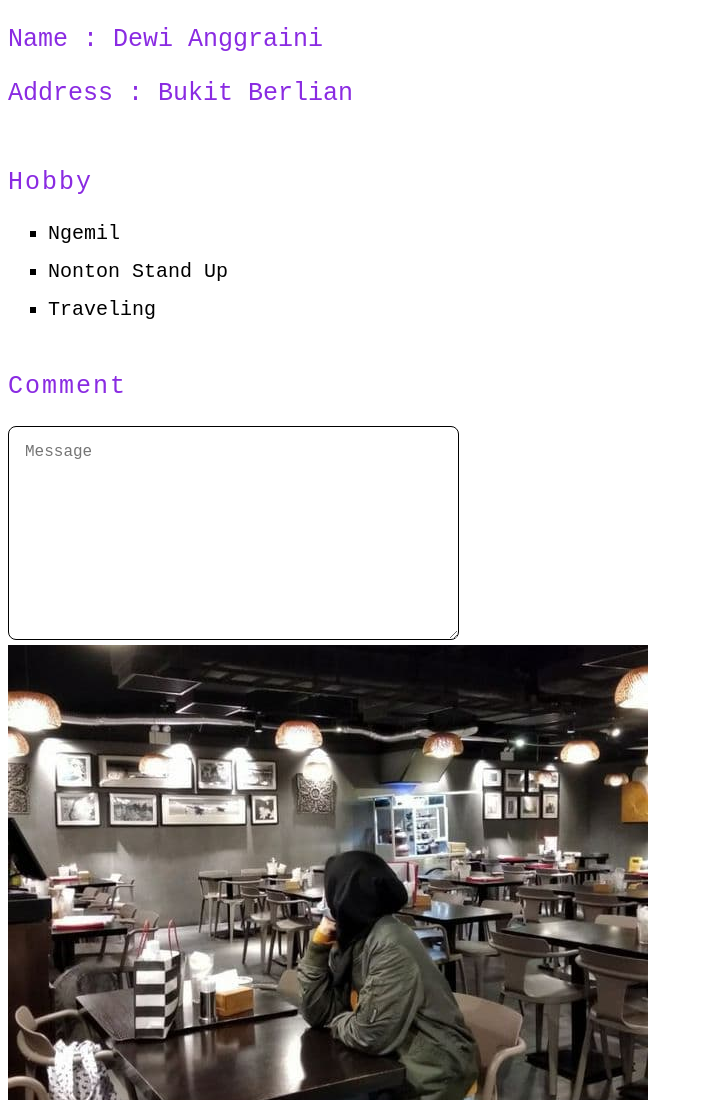
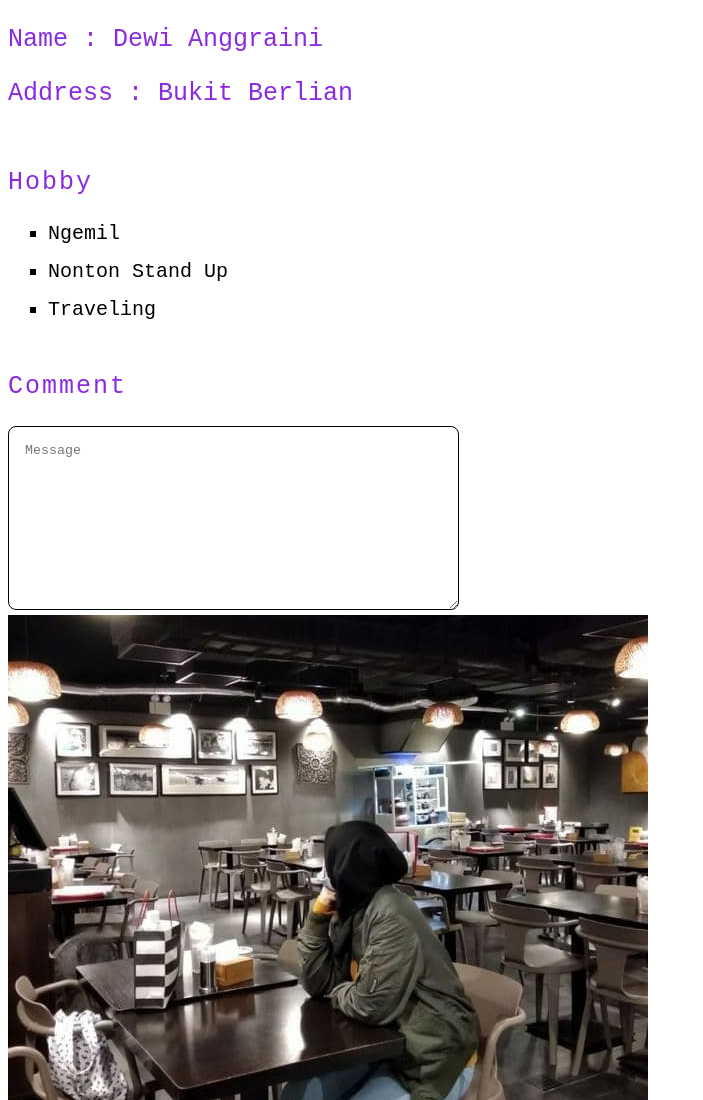
Before and after one commit to Dewii7/biodata, a plain HTML site: page index.html in a window 1280 px wide. Shown: the top 1100 px of the page, without its empty margins (0-703 px from the left). Drawn offline with Linux system fonts and the light colour scheme.

Commit message:
Update style.css

```diff
--- a/style.css
+++ b/style.css
@@ -35,8 +35,5 @@
     padding: 1rem;
     outline: none;
     border: 1px solid black;
-    background-color: var(--first-color-light);
-    font-size: var(--normal-font-size);
-    margin-bottom: var(--mb-2);
     border-radius: .5rem;
 }
```
